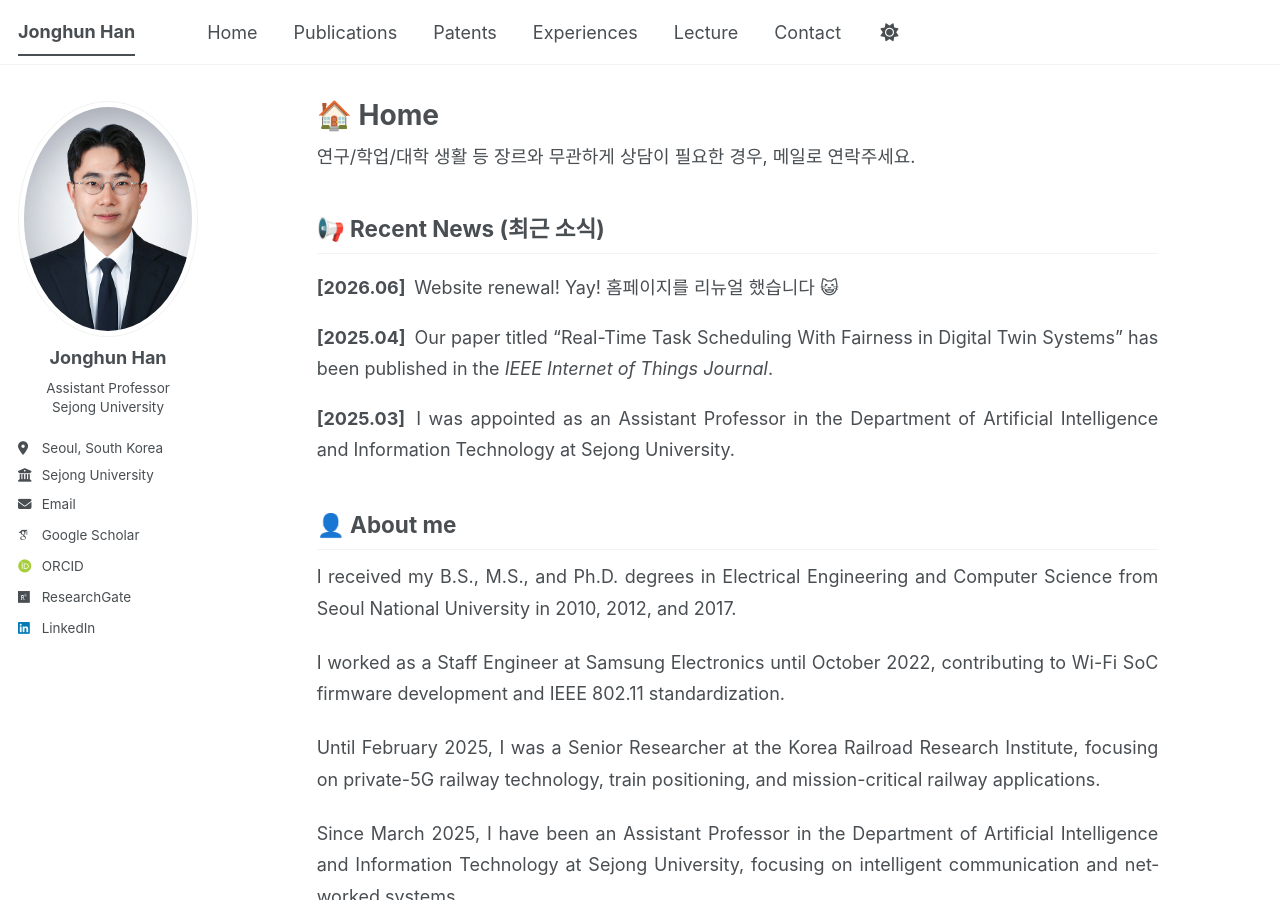
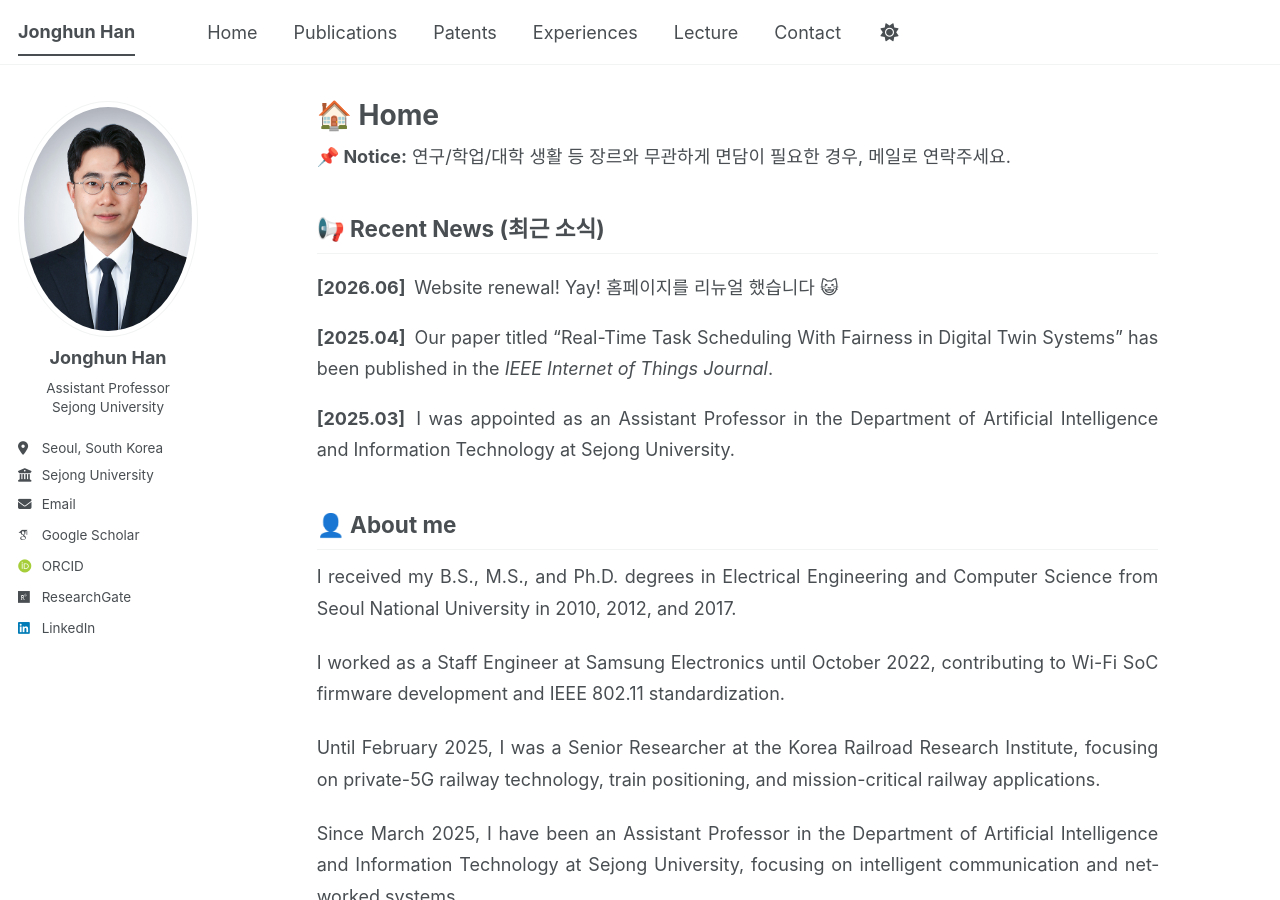
Before and after one commit to icnsl/icnsl.github.io, a Jekyll site: the page built from _pages/about.md, in a window 1280 px wide and 900 px high. Built offline with Jekyll 4.4.1, drawn with Linux system fonts in a browser that asks for light colours; some web fonts are replaced; a script bundle is joined from its source files by our own code; library files that are not in the unit come from our copies.

Commit message:
Update about.md

```diff
--- a/_pages/about.md
+++ b/_pages/about.md
@@ -6,8 +6,9 @@ redirect_from:
   - /about/
   - /about.html
 ---
-
-연구/학업/대학 생활 등 장르와 무관하게 상담이 필요한 경우, 메일로 연락주세요.
+<div class="home-notice-title">
+  <strong>📌 Notice:</strong> 연구/학업/대학 생활 등 장르와 무관하게 면담이 필요한 경우, 메일로 연락주세요.
+</div>
 
 ## 📢 Recent News (최근 소식)
 
```
